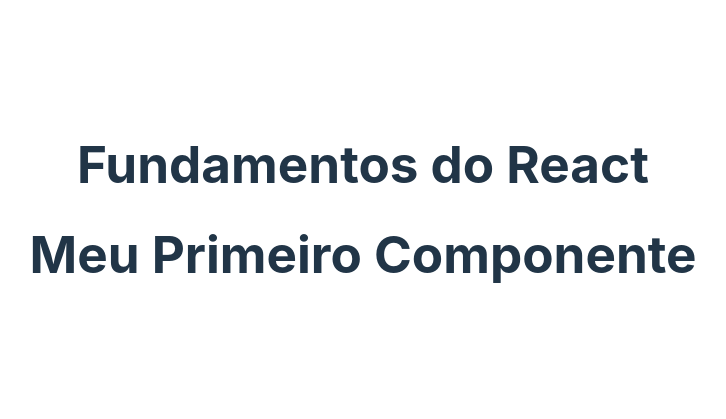
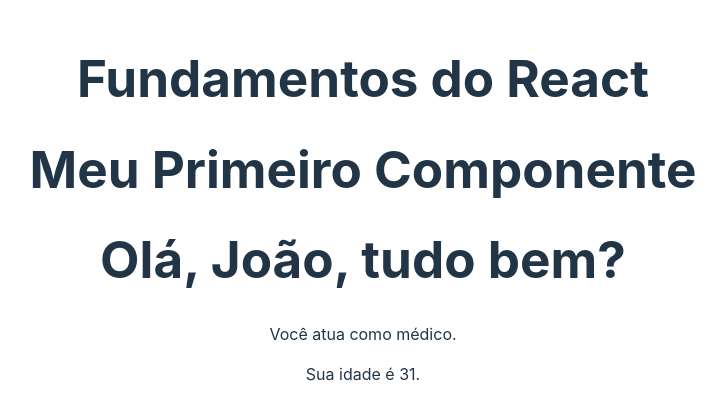
Before and after one commit to flaviare1s/curso-react, a React (Vite) app in the folder 2_FUNDAMENTOS/fundamentos/: page / in a window 1280 px wide. Shown: the part 191-610 px from the top of the page, without its empty margins (277-1003 px from the left). Built offline with nearby package versions, Linux system fonts and the light colour scheme.

Commit message:
Criei outro componente (TemplateExpressions) dando continuidade ao curso.

```diff
--- a/2_FUNDAMENTOS/fundamentos/src/App.jsx
+++ b/2_FUNDAMENTOS/fundamentos/src/App.jsx
@@ -1,5 +1,6 @@
 import { useState } from 'react'
 import { FirstComponent } from './components/FirstComponent'
+import { TemplateExpressions } from './components/TemplateExpressions'
 
 import './App.css'
 
@@ -9,7 +10,8 @@
   return (
     <div className='App'>
       <h1>Fundamentos do React</h1>
-      <FirstComponent/>
+      <FirstComponent />
+      <TemplateExpressions />
     </div>
   )
 }
--- /dev/null
+++ b/2_FUNDAMENTOS/fundamentos/src/components/TemplateExpressions.jsx
@@ -0,0 +1,17 @@
+export const TemplateExpressions = () => {
+
+    const name = 'João'
+    const data = {
+        age: 31,
+        job: 'médico',
+    }
+
+    return (
+        <div>
+            <h1>Olá, {name}, tudo bem?</h1>
+            <p>Você atua como {data.job}.</p>
+            <p>Sua idade é {data.age}.</p>
+            <p>{console.log('Testando...')}</p>
+        </div>
+    )
+}
```
